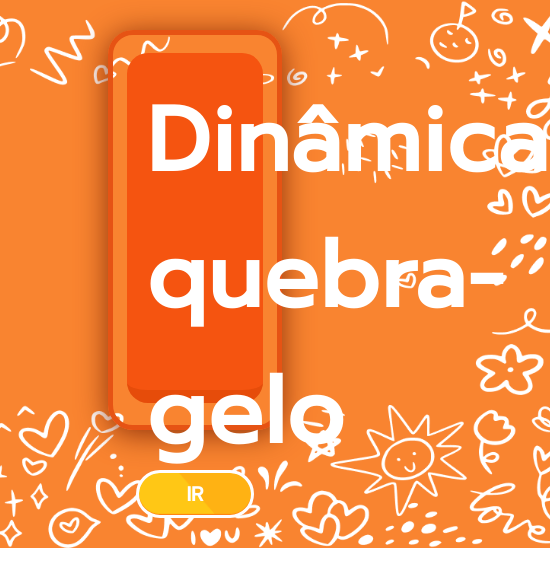
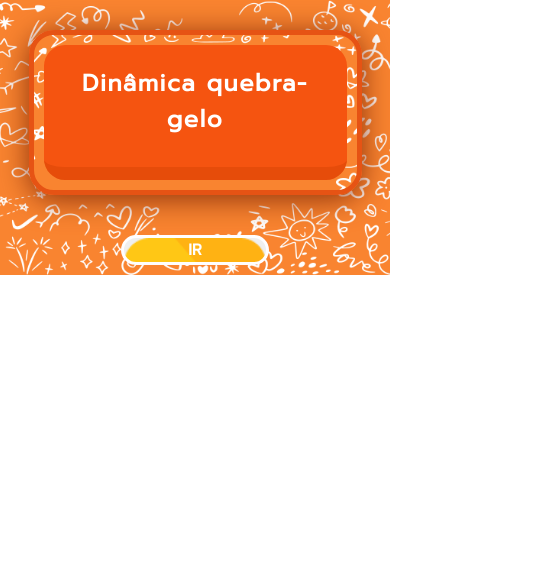
Before and after one commit to kcgr/dinamica, a plain HTML site: page index.html in a window 390 px wide. Shown: the whole page, 550 px wide, since content can reach past the window. Drawn offline with Linux system fonts and the light colour scheme.

Commit message:
responsividade

```diff
--- a/styles/style.css
+++ b/styles/style.css
@@ -13,71 +13,83 @@ body{
     flex-direction: column;
     justify-content: center;
     align-items: center;
-    margin: 30px 50px;
+    margin: 10px; /* Reduzi a margem para telas menores */
 }
+
 .conteudo{
-    width: 60%;
-    height: 400px;
-    flex-shrink: 0;
+    width: 90%; /* Ajuste a largura para 90% em telas menores */
+    max-width: 600px; /* Limita a largura máxima em telas maiores */
+    height: auto; /* Alterado para altura automática */
     display: flex;
     justify-content: center;
     align-items: center;
     border-radius: 25px;
     border: 5px solid #e65314;
     box-shadow: 0px 4px 30px 0px #8d320b;
-    padding: 05px 10px 10px 10px;
+    padding: 10px; /* Corrigi a sintaxe da propriedade padding */
 }
+
 .card-bg{
-    width: 95%;
-    height: 350px;
-    padding: 20px 20px 20px 20px;
+    width: 100%;
+    padding: 20px;
     border-radius: 21px;
     background: #f55410;
-    flex-shrink: 0;
     border-bottom: 13px solid  #e64c0a;
     text-align: center;
 }
+
 p{
     font-family: 'Prompt', sans-serif;
     color: #ffffff;
-    font-size: 90px;
-    font-style: normal;
+    font-size: 6vw; /* Alterado para unidade de viewport width para ajustar o tamanho do texto */
     font-weight: 1000;
-    line-height: normal;
     letter-spacing: 1.6px;
+    margin-bottom: 10px; /* Adicionado espaçamento inferior */
 }
+
 .frase{
     font-family: 'Prompt', sans-serif;
     color: #ffffff;
-    font-size: 20px;
-    font-style: normal;
+    font-size: 3vw; /* Alterado para unidade de viewport width para ajustar o tamanho do texto */
     font-weight: 1000;
-    line-height: normal;
     letter-spacing: 1.6px;
+    margin-bottom: 20px; /* Adicionado espaçamento inferior */
 }
+
 #imagem{
-    width: 70%;
-    height: 80%;
+    width: 100%;
+    height: auto; /* Alterado para altura automática */
+    max-width: 100%; /* Garante que a imagem não ultrapasse a largura do contêiner */
     padding-top: 20px;
+}
 
-}
 #botao{
-    width: 118px;
-    height: 48px;
+    width: 40%; /* Ajuste a largura para 40% em telas menores */
+    max-width: 200px; /* Limita a largura máxima em telas maiores */
+    height: auto; /* Alterado para altura automática */
     background-image: url('../images/play_btn.png');
     background-size: cover;
     font-family: 'Prompt', sans-serif;
-    margin-top: 40px;
+    margin-top: 20px; /* Reduzi a margem superior para telas menores */
     border: 3px solid #FFFEFF;
     border-radius: 33px;
-    font-size: 20px;
+    font-size: 4vw; /* Alterado para unidade de viewport width para ajustar o tamanho do texto */
     font-weight: bold;
     color: #FFFEFF;
     cursor: pointer;
     transition: 0.3s;
 }
+
 #botao:hover{
     transition-duration: 0.4s;
     box-shadow: 0 12px 16px 0 rgba(0,0,0,0.24), 0 17px 50px 0 rgba(0,0,0,0.19);
     background-color: #A6F208;
 }
+
+/* Adicionando regras de mídia queries para ajustar o layout em telas menores */
+
+@media screen and (max-width: 600px) {
+    .conteudo {
+        margin: 20px;
+    }
+}
```
